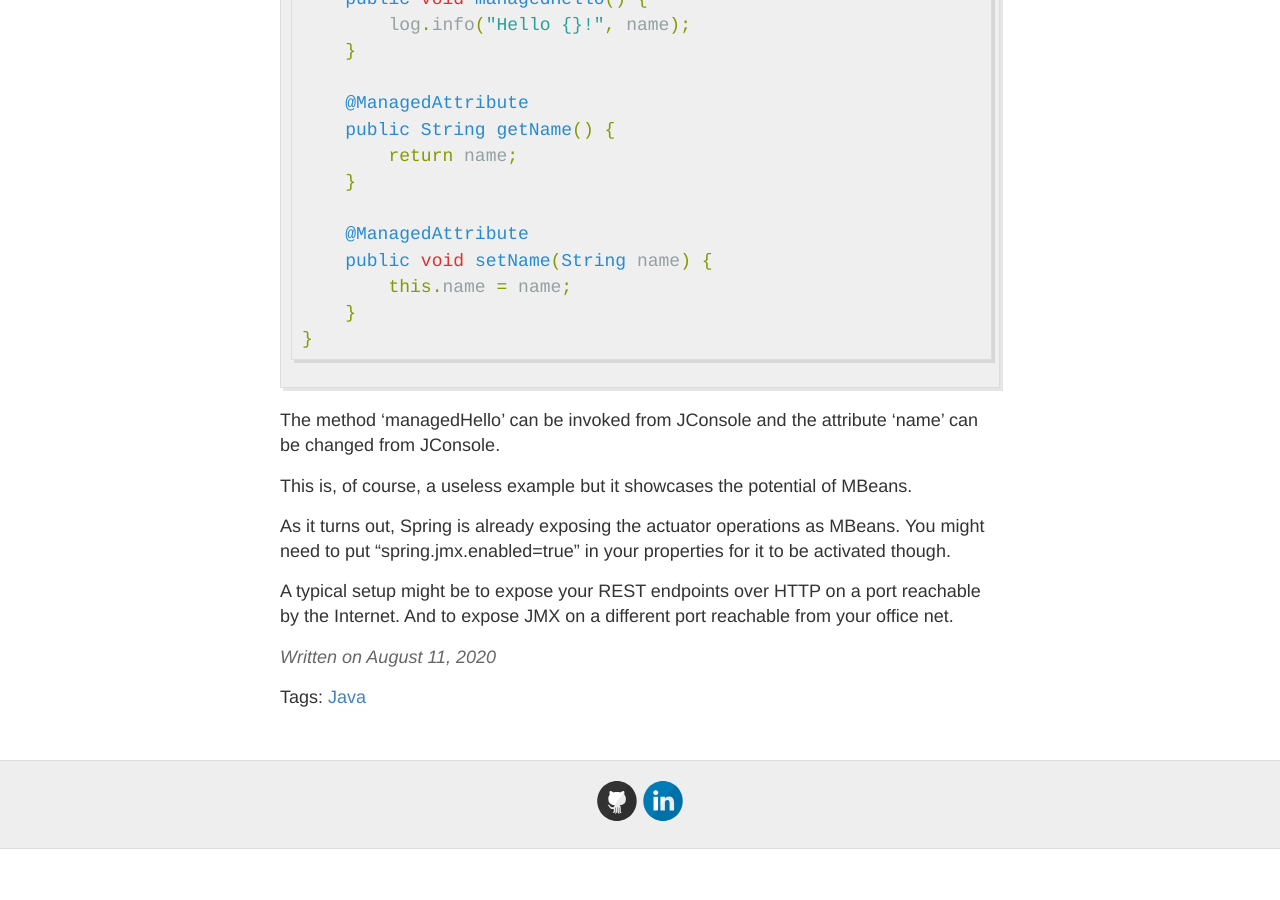
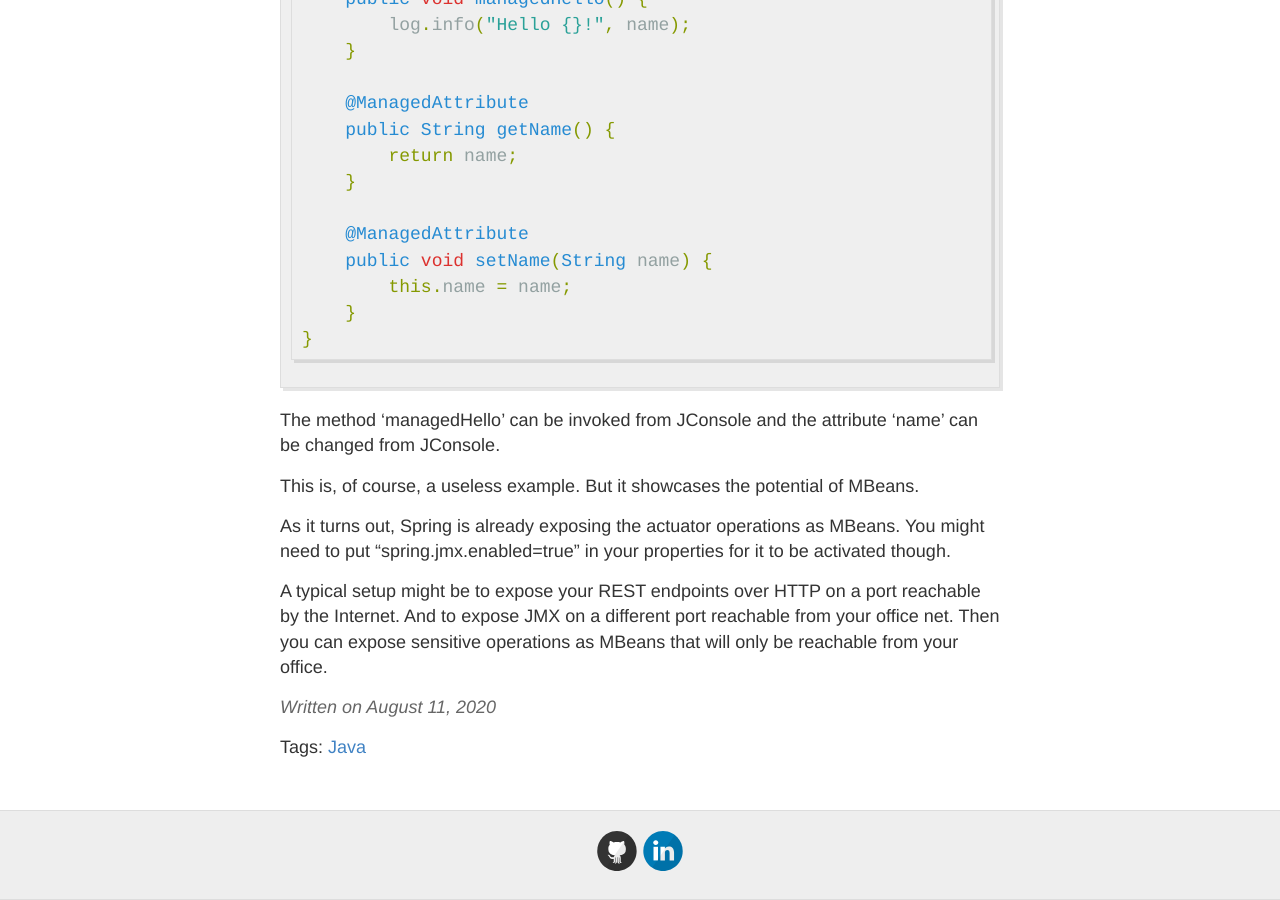
Before and after one commit to plilja/plilja.github.io, a Jekyll site: the page built from _posts/2020-08-11-mbeans.md, in a window 1280 px wide and 900 px high, scrolled down 687 px. Built offline with Jekyll 4.4.1, drawn with Linux system fonts in a browser that asks for light colours; before the commit the page ends 1536 px from its top, so only the background shows below that.

Commit message:
Update post

```diff
--- a/_posts/2020-08-11-mbeans.md
+++ b/_posts/2020-08-11-mbeans.md
@@ -43,7 +43,7 @@ public class HelloService {
 The method 'managedHello' can be invoked from JConsole and the
 attribute 'name' can be changed from JConsole.
 
-This is, of course, a useless example but it showcases the potential
+This is, of course, a useless example. But it showcases the potential
 of MBeans.
 
 As it turns out, Spring is already exposing the actuator operations
@@ -52,4 +52,5 @@ properties for it to be activated though.
 
 A typical setup might be to expose your REST endpoints over HTTP on
 a port reachable by the Internet. And to expose JMX on a different
-port reachable from your office net.
+port reachable from your office net. Then you can expose sensitive
+operations as MBeans that will only be reachable from your office.
```
